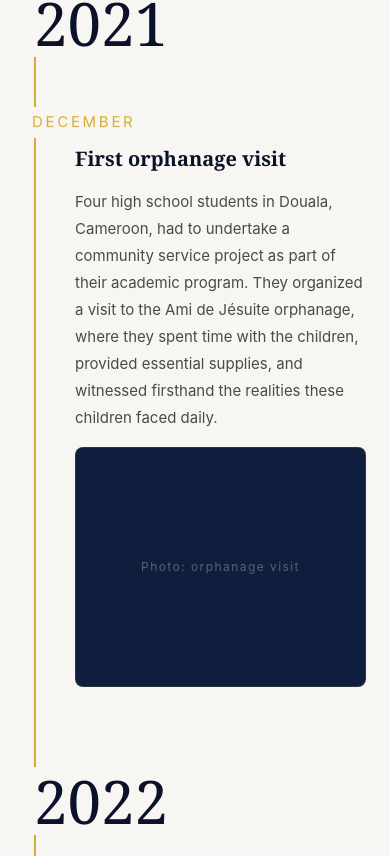
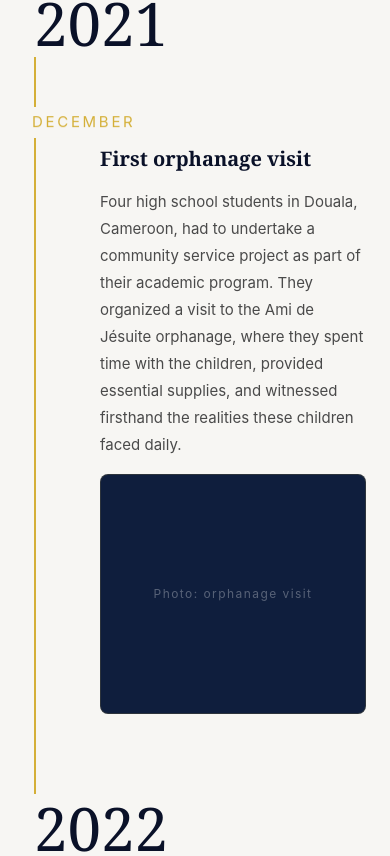
Before and after one commit to Daryllgio/gwags-website, a Next.js app: page /about/our-story in a window 390 px wide. Shown: the part 3668-4524 px from the top of the page. Built offline with nearby package versions, Linux system fonts and the light colour scheme.

Commit message:
Vertical timeline spacing adjustments

```diff
--- a/app/globals.css
+++ b/app/globals.css
@@ -583,20 +583,20 @@ h1, h2, h3, h4 {
 
   .tl2-content {
     /* VERTICAL TIMELINE: content width - adjust here */
-    max-width: 78%;
+    max-width: 70%;
     width: auto;
-    /* VERTICAL TIMELINE: gap between line and content - adjust here (gold line 35px + 40px gap = 75px) */
-    margin-left: 75px;
+    /* VERTICAL TIMELINE: gap between line and content - adjust here (gold line 35px + 65px gap = 100px) */
+    margin-left: 100px;
     /* VERTICAL TIMELINE: right margin - adjust here */
     margin-right: 24px;
   }
 
   .tl2-image-col {
     /* image matches the content area: keep these equal to .tl2-content above */
-    max-width: 78%;   /* VERTICAL TIMELINE: content width - adjust here (match .tl2-content) */
+    max-width: 70%;   /* VERTICAL TIMELINE: content width - adjust here (match .tl2-content) */
     width: auto;
     margin-top: 16px;
-    margin-left: 75px;   /* VERTICAL TIMELINE: gap between line and content - adjust here (match .tl2-content) */
+    margin-left: 100px;  /* VERTICAL TIMELINE: gap between line and content - adjust here (match .tl2-content) */
     margin-right: 24px;  /* VERTICAL TIMELINE: right margin - adjust here (match .tl2-content) */
   }
 
@@ -1003,8 +1003,8 @@ h1, h2, h3, h4 {
   .tl2-year-num { font-size: 30px !important; }
   .tl2-year-num.active { font-size: 60px !important; }
   /* MOBILE: Timeline content width — VERTICAL TIMELINE: content width - adjust here (phone) */
-  .tl2-content { max-width: 85% !important; }
-  .tl2-image-col { max-width: 85% !important; }
+  .tl2-content { max-width: 80% !important; }
+  .tl2-image-col { max-width: 80% !important; }
 }
 
 /* === SMALL PHONE BREAKPOINT (below 480px) === */
```
